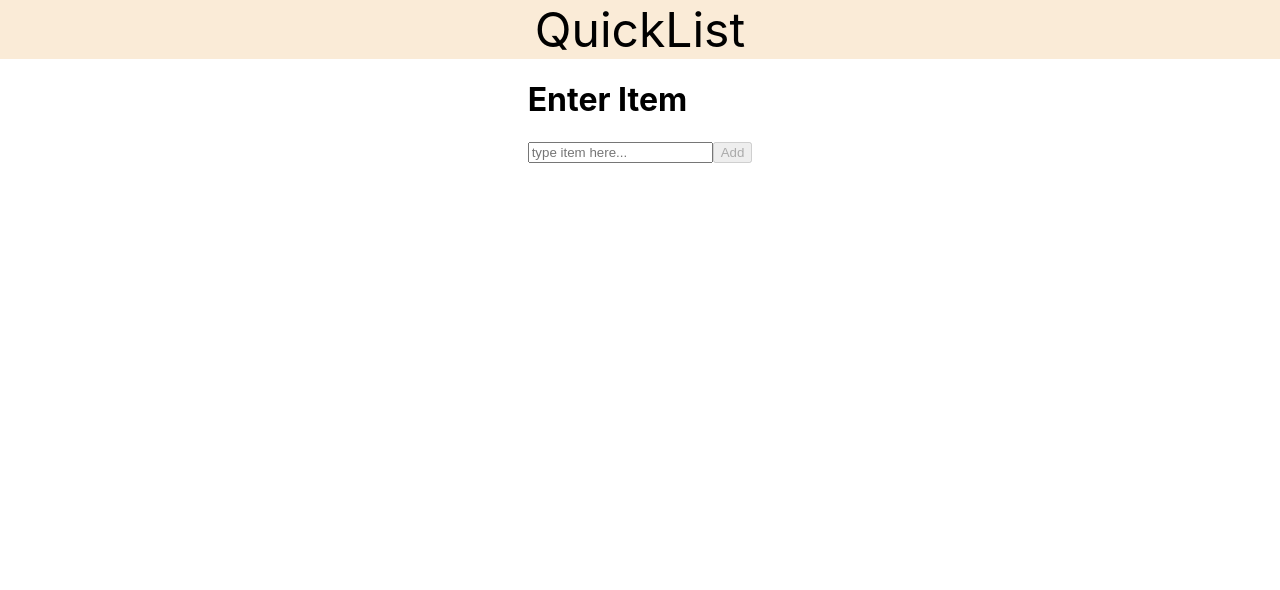
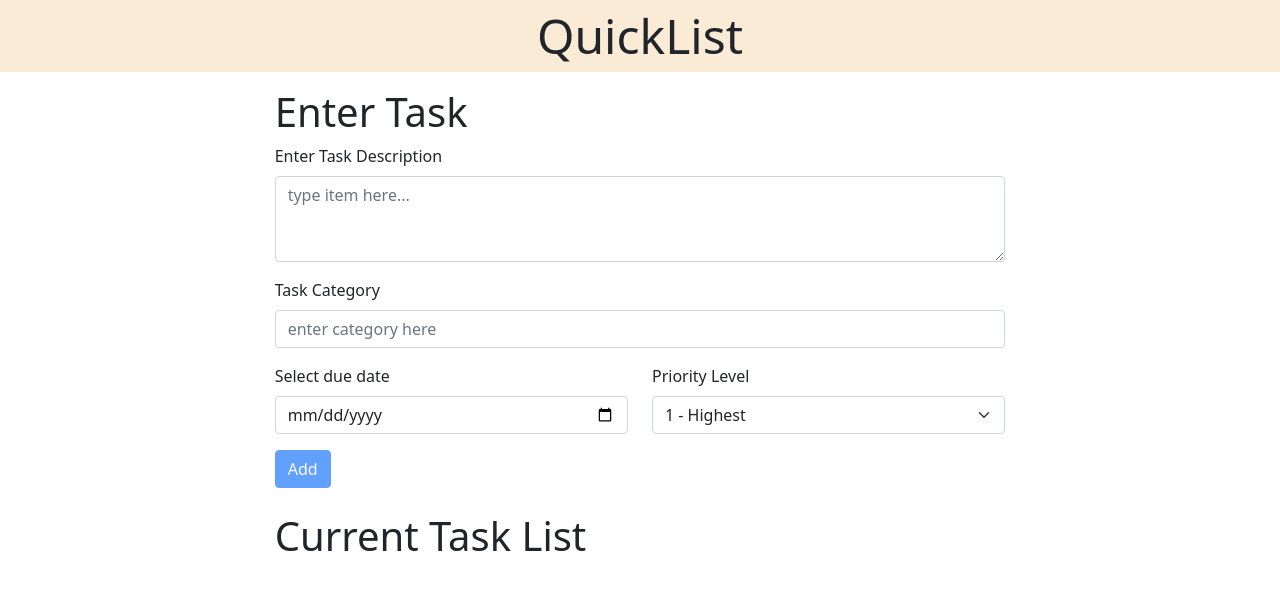
Before and after one commit to abe-mused/QuickList, a React (Create React App) app: page / in a window 1280 px wide. Shown: the top 590 px of the page. Built offline with nearby package versions, Linux system fonts and the light colour scheme.

Commit message:
Add Form

```diff
--- a/package.json
+++ b/package.json
@@ -10,6 +10,7 @@
     "@types/node": "^12.20.37",
     "@types/react": "^17.0.37",
     "@types/react-dom": "^17.0.11",
+    "bootstrap": "^5.1.3",
     "react": "^17.0.2",
     "react-bootstrap": "^2.0.3",
     "react-dom": "^17.0.2",
--- a/src/index.tsx
+++ b/src/index.tsx
@@ -3,6 +3,9 @@ import ReactDOM from 'react-dom';
 import './index.css';
 import App from './App';
 import reportWebVitals from './reportWebVitals';
+import 'bootstrap/dist/css/bootstrap.min.css';
+
+
 
 ReactDOM.render(
   <React.StrictMode>
--- a/src/todoList/ItemsList.css
+++ b/src/todoList/ItemsList.css
@@ -2,4 +2,5 @@
 {
     display: flex;
     justify-content: center;
+    /* text-align: center;  */
 }
--- a/src/todoList/ItemsList.tsx
+++ b/src/todoList/ItemsList.tsx
@@ -1,15 +1,36 @@
 import React, { Component } from "react";
 import Container from "react-bootstrap/Container";
+import Button from 'react-bootstrap/Button';
+import Row from 'react-bootstrap/Row';
+import Col from 'react-bootstrap/Col';
+import InputGroup from 'react-bootstrap/InputGroup'
+import Form from 'react-bootstrap/Form'
 import './ItemsList.css';
+
+
+//task description
+//due date
+//task category
+//proirity level
+//status ( active or completed)
 
 type Props = {}
 type State = {
   newItem: string,
-  list: newItemEntry[],
+  list: TaskEntry[],
 }
-type newItemEntry = {
+
+type TaskEntry = {
   id: number,
-  value: string;
+  description: string;
+  date: string,
+  category?: CategoryType,
+  priority?: 1 | 2 | 3 | 4,
+  status: "active" | "complete"
+}
+type CategoryType = {
+  name: string,
+  parentCategory: CategoryType | null
 }
 
 class ItemsList extends React.Component<Props, State> {
@@ -26,12 +47,17 @@ class ItemsList extends React.Component<Props, State> {
   }
 
   addItem() {
-    const newItem = {
+
+    const newItem: TaskEntry = {
       id: 1 + Math.random(),
-      value: this.state.newItem.slice(),
+      description: this.state.newItem.slice(),
+      date: " ",
+      category: { name: " ", parentCategory: null },
+      priority: 1,
+      status: "active"
     };
 
-    const tempList: newItemEntry[] = [...this.state.list];
+    const tempList: TaskEntry[] = [...this.state.list];
 
     tempList.push(newItem);
 
@@ -55,37 +81,70 @@ class ItemsList extends React.Component<Props, State> {
 
   render() {
     return (
-      <div className="ItemsList">
+      <div>
         <Container className="p-3">
-
+          <Row className="ItemsList">
+            <Col xs={8}>
               <h1 className="header">
-            Enter Item
+                Enter Task
               </h1>
-          <input
-            type="text"
+              <Form>
+                <Form.Group className="mb-3">
+                  <Form.Label>Enter Task Description</Form.Label>
+                  <Form.Control as="textarea" rows={3} type="text"
                     placeholder="type item here..."
                     value={this.state.newItem}
-            onChange={(e) => this.updateInput(e)}
-          />
-          <button
+                    onChange={(e: any) => this.updateInput(e)} />
+                </Form.Group>
+                <Form.Group className="mb-3">
+                  <Form.Label>Task Category</Form.Label>
+                  <Form.Control placeholder="enter category here" />
+                </Form.Group>
+                <Row>
+                  <Col>
+                    <Form.Group className="mb-3">
+                      <Form.Label>Select due date</Form.Label>
+                      <Form.Control type="date" name='due_date' />
+                    </Form.Group>
+                  </Col>
+                  <Col>
+                    <Form.Group className="mb-3" >
+                      <Form.Label>Priority Level</Form.Label>
+                      <Form.Select >
+                        <option value="1">1 - Highest</option>
+                        <option value="2">2</option>
+                        <option value="3">3</option>
+                        <option value="4">4 - Lowest</option>
+                      </Form.Select>
+                    </Form.Group>
+                  </Col>
+                </Row>
+                <Button
                   onClick={() => this.addItem()}
                   disabled={!this.state.newItem.length}
+                  type="submit"
+                  variant="primary"
                 >
                   Add
-          </button>
+                </Button>
+              </Form>
+              <br />
+              <h1>Current Task List</h1>
               <br />
               <ul>
                 {this.state.list.map((item) => {
                   return (
                     <li key={item.id}>
-                  {item.value}
+                      {item.description}
                       <button onClick={() => this.deleteItem(item.id)}>X</button>
                     </li>
                   );
                 })}
               </ul>
+            </Col>
+          </Row>
         </Container>
-      </div>
+      </div >
     );
   }
 }
```
Also changed, not shown: 1 other file (tests, documents, lock files or other folders). Lines whose indentation alone changed are shown as unchanged.
